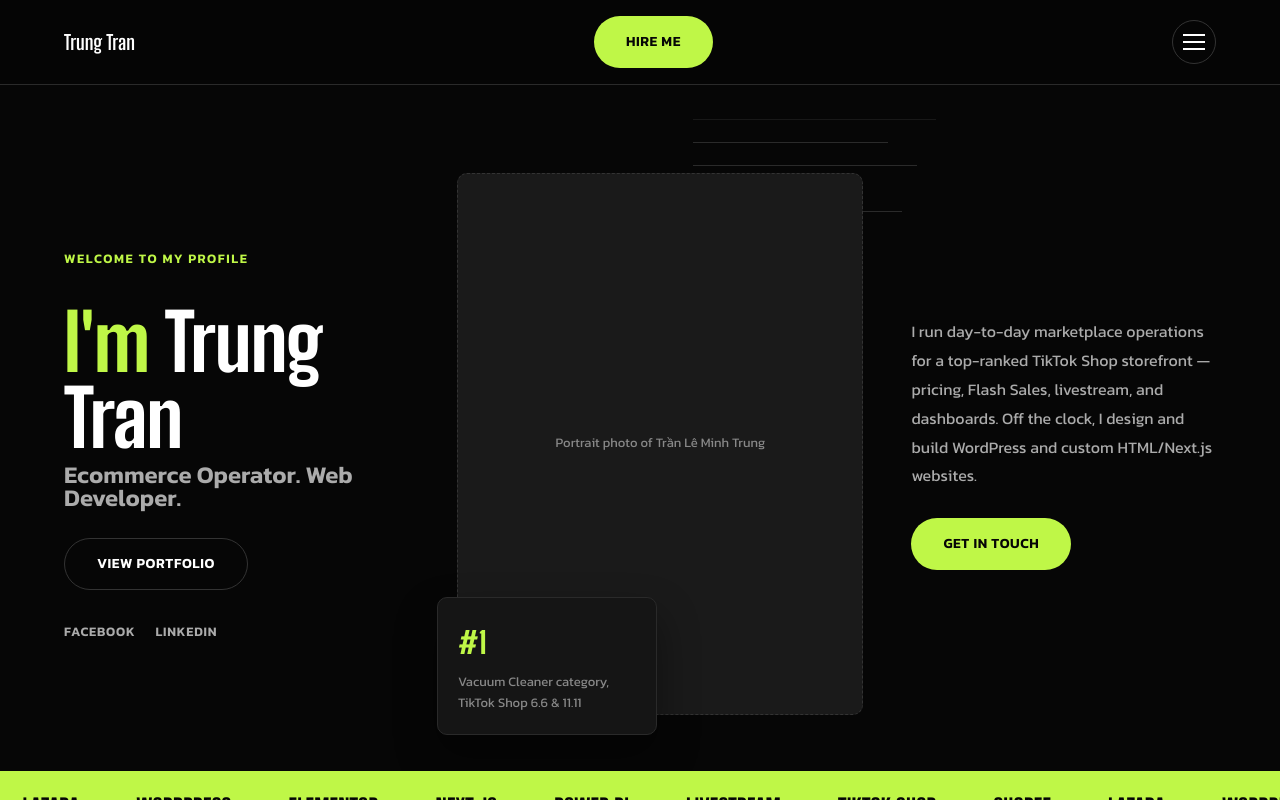
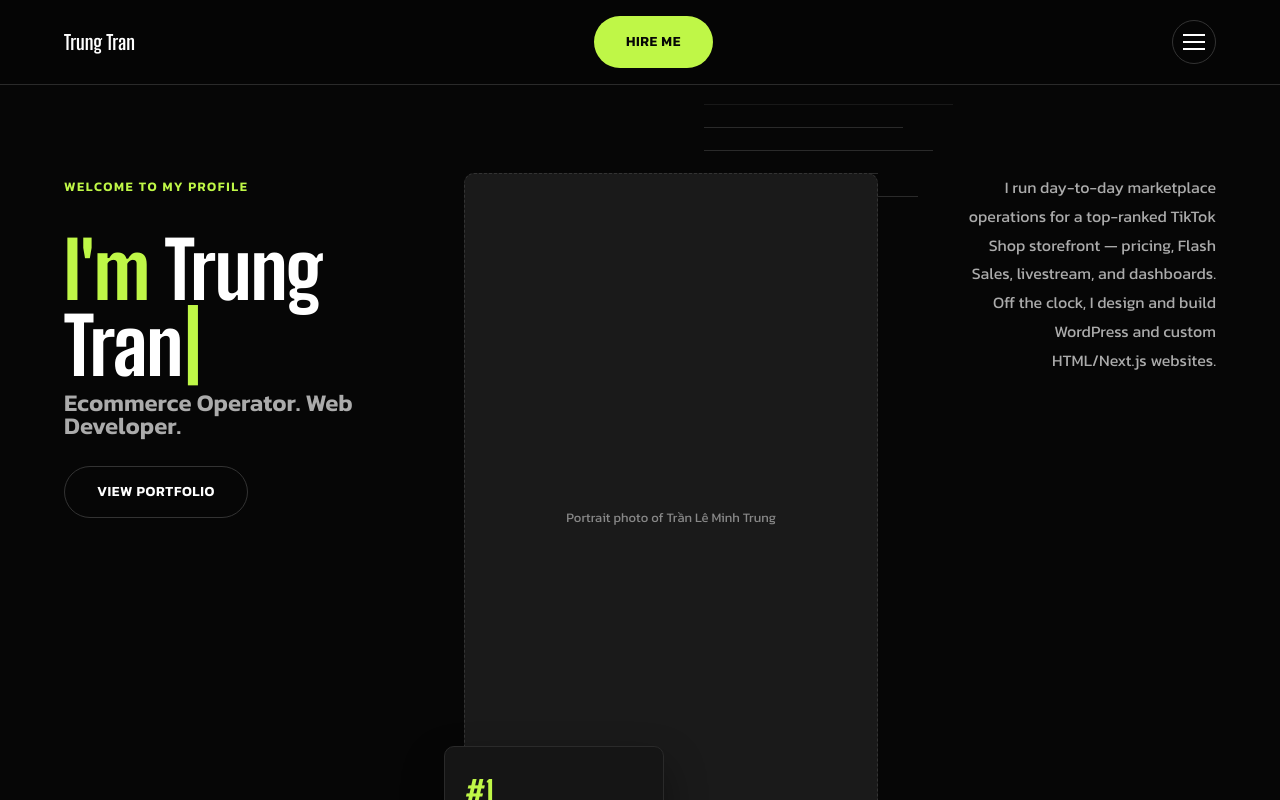
Before and after one commit to TrungTran5923/trungtran-portfolio, a Next.js app: page / in a window 1280 px wide. Shown: the top 800 px of the page. Built offline with nearby package versions, Linux system fonts and the light colour scheme.

Commit message:
update home

```diff
--- a/app/globals.css
+++ b/app/globals.css
@@ -667,9 +667,22 @@ p {
   padding-top: 88px;
   padding-bottom: 56px;
   display: grid;
-  grid-template-columns: 0.85fr 1fr 0.75fr;
+  grid-template-columns: 0.85fr 1fr 0.7fr;
   gap: 48px;
-  align-items: center;
+  align-items: stretch;
+}
+
+.hero-left {
+  display: flex;
+  flex-direction: column;
+  justify-content: space-between;
+  height: 100%;
+}
+
+.hero-right {
+  text-align: right;
+  max-width: 260px;
+  margin-left: auto;
 }
 
 .hero-actions {
@@ -741,7 +754,7 @@ p {
 }
 
 .hero-image {
-  aspect-ratio: 3 / 4;
+  aspect-ratio: 3 / 5;
   border-radius: var(--radius-card);
   position: relative;
   z-index: 1;
--- a/app/page.js
+++ b/app/page.js
@@ -34,6 +34,7 @@ export default function HomePage() {
     <>
       <header className="hero">
         <div className="container hero-grid">
+          <div className="hero-left">
             <Reveal>
               <span className="eyebrow">Welcome to my profile</span>
               <h1 className="hero-title">
@@ -44,11 +45,15 @@ export default function HomePage() {
               <div className="hero-actions">
                 <Link href="/portfolio" className="btn btn-outline">View Portfolio</Link>
               </div>
+            </Reveal>
+
+            <Reveal delay={0.3}>
               <div className="hero-social">
                 <a href="#" aria-label="Facebook">Facebook</a>
                 <a href="#" aria-label="LinkedIn">LinkedIn</a>
               </div>
             </Reveal>
+          </div>
 
           <Reveal delay={0.15}>
             <div className="hero-visual">
@@ -73,16 +78,13 @@ export default function HomePage() {
             </div>
           </Reveal>
 
-          <Reveal delay={0.25}>
+          <Reveal delay={0.25} className="hero-right">
             <p className="hero-desc text-muted">
               I run day-to-day marketplace operations for a top-ranked TikTok
               Shop storefront — pricing, Flash Sales, livestream, and
               dashboards. Off the clock, I design and build WordPress and
               custom HTML/Next.js websites.
             </p>
-            <div className="hero-actions">
-              <Link href="/contact-us" className="btn btn-primary">Get In Touch</Link>
-            </div>
           </Reveal>
         </div>
       </header>
```
Lines whose indentation alone changed are shown as unchanged.
